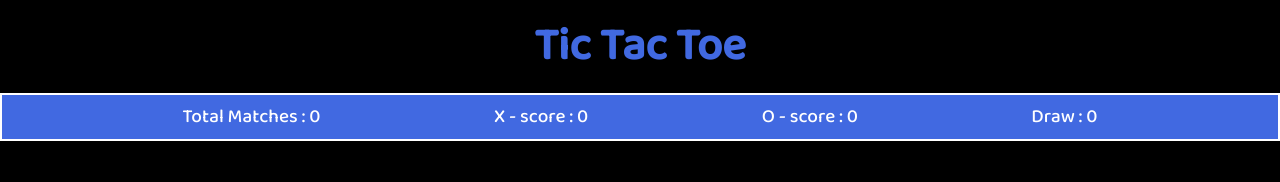
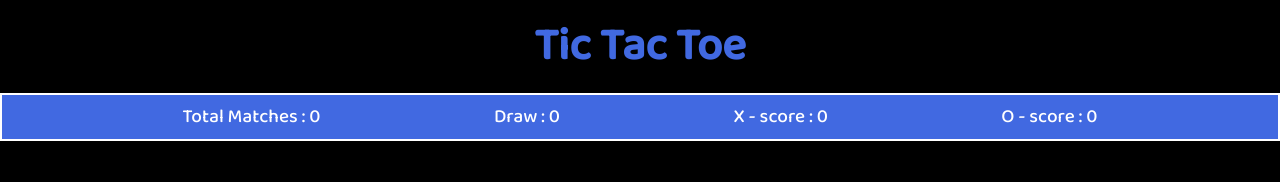
Before and after one commit to MurtazaNeher/Tic-Tac-Toe, a plain HTML site: page index.html in a window 1280 px wide. Both pictures are taken after a click on the button "reset". Shown: the top 182 px of the page. Drawn offline with Linux system fonts and the light colour scheme.

Commit message:
update app.js

```diff
--- a/app.js
+++ b/app.js
@@ -199,6 +199,7 @@ function reset() {
     xScoreVar = 0;
     oScoreVar = 0;
     numberOfGamesPlayed = 0;
+    numberOfMatchesDrawn = 0;
     turn.style.color = "white";
     turn.innerHTML = "Turn : o";
     showScore();
--- a/index.html
+++ b/index.html
@@ -6,10 +6,9 @@
     <meta http-equiv="X-UA-Compatible" content="IE=edge">
     <meta name="viewport" content="width=device-width, initial-scale=1.0">
     <title>Tic Tac Toe</title>
+    <link rel="icon" type="image/x-icon" href='tic-favicon.png'>
     <link rel="stylesheet" href="style.css">
-    <link rel="icon" type="image/x-icon" href='tic-favicon.png'>
     <link rel="stylesheet" media="screen and (max-width: 1170px)" href="phone.css" />
-
 </head>
 
 <body>
@@ -20,10 +19,10 @@
 
         <div id="score-box">
             <div>Total Matches : <span id="total-matches"></span></div>
-
+            <div class="matches-drawn">Draw : <span id="draw-matches"></span></div>
             <div class="x-score">X - score : <span id="x-score"></span></div>
             <div class="o-score">O - score : <span id="o-score"></span></div>
-            <div class="matches-drawn">Draw : <span id="draw-matches"></span></div>
+
         </div>
         <div class="turn">
             <span id="turn"></span>
@@ -33,7 +32,6 @@
             <div class="box" id="box-1"></div>
             <div class="box" id="box-2"></div>
             <div class="box" id="box-3"></div>
-
         </div>
 
         <div id="container-second">
@@ -56,7 +54,6 @@
 
         <footer id="footer"><a href="https://murtazaneherwala.netlify.app/"> DEV : Murtaza Neher Wala </a></footer>
 
-
     </main>
 
     <script src="/app.js"></script>
```
